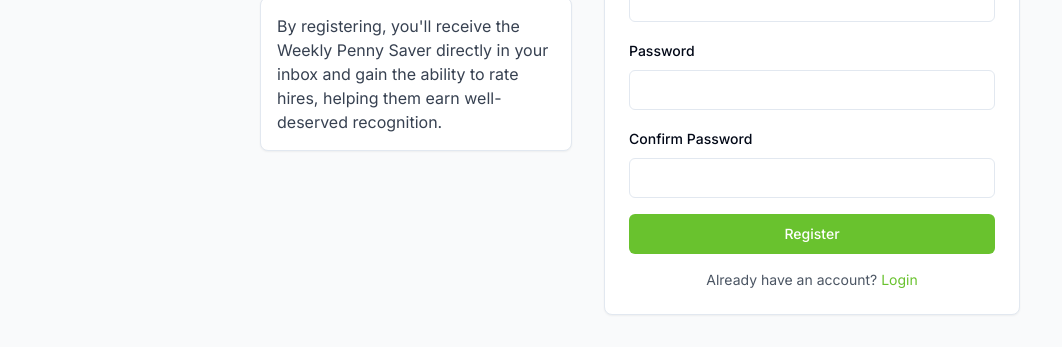
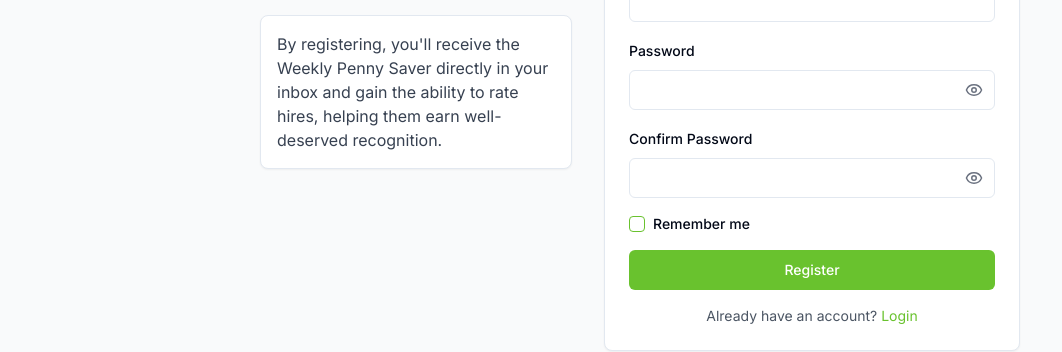
Before and after one commit to HausbaumBiz/Dad, a Next.js app: page /user-register in a window 1280 px wide. Shown: the part 521-873 px from the top of the page, without its empty margins (0-1062 px from the left). Built offline with nearby package versions, Linux system fonts and the light colour scheme.

Commit message:
feat: add "Show Password" toggle and "Remember Me" checkbox to registration page
Co-authored-by: null <173468837+HausbaumBiz@users.noreply.github.com>

```diff
--- a/app/user-register/page.tsx
+++ b/app/user-register/page.tsx
@@ -12,10 +12,15 @@ import { Label } from "@/components/ui/label"
 import { ChevronLeft } from "lucide-react"
 import { registerUser } from "@/app/actions/user-actions"
 import { useToast } from "@/components/ui/use-toast"
+import { Checkbox } from "@/components/ui/checkbox"
+import { Eye, EyeOff } from "lucide-react"
 
 export default function UserRegisterPage() {
   const { toast } = useToast()
   const [isSubmitting, setIsSubmitting] = useState(false)
+  const [showPassword, setShowPassword] = useState(false)
+  const [showConfirmPassword, setShowConfirmPassword] = useState(false)
+  const [rememberMe, setRememberMe] = useState(false)
   const [formData, setFormData] = useState({
     firstName: "",
     lastName: "",
@@ -40,6 +45,9 @@ export default function UserRegisterPage() {
       Object.entries(formData).forEach(([key, value]) => {
         formDataObj.append(key, value)
       })
+
+      // Add remember me value
+      formDataObj.append("rememberMe", rememberMe.toString())
 
       // Call the server action
       const result = await registerUser(formDataObj)
@@ -125,18 +133,53 @@ export default function UserRegisterPage() {
 
                 <div className="space-y-2">
                   <Label htmlFor="password">Password</Label>
-                  <Input id="password" type="password" value={formData.password} onChange={handleChange} required />
+                  <div className="relative">
+                    <Input
+                      id="password"
+                      type={showPassword ? "text" : "password"}
+                      value={formData.password}
+                      onChange={handleChange}
+                      required
+                    />
+                    <button
+                      type="button"
+                      className="absolute right-3 top-1/2 -translate-y-1/2 text-gray-500 hover:text-gray-700"
+                      onClick={() => setShowPassword(!showPassword)}
+                    >
+                      {showPassword ? <EyeOff size={18} /> : <Eye size={18} />}
+                    </button>
+                  </div>
                 </div>
 
                 <div className="space-y-2">
                   <Label htmlFor="confirmPassword">Confirm Password</Label>
-                  <Input
-                    id="confirmPassword"
-                    type="password"
-                    value={formData.confirmPassword}
-                    onChange={handleChange}
-                    required
+                  <div className="relative">
+                    <Input
+                      id="confirmPassword"
+                      type={showConfirmPassword ? "text" : "password"}
+                      value={formData.confirmPassword}
+                      onChange={handleChange}
+                      required
+                    />
+                    <button
+                      type="button"
+                      className="absolute right-3 top-1/2 -translate-y-1/2 text-gray-500 hover:text-gray-700"
+                      onClick={() => setShowConfirmPassword(!showConfirmPassword)}
+                    >
+                      {showConfirmPassword ? <EyeOff size={18} /> : <Eye size={18} />}
+                    </button>
+                  </div>
+                </div>
+
+                <div className="flex items-center space-x-2">
+                  <Checkbox
+                    id="rememberMe"
+                    checked={rememberMe}
+                    onCheckedChange={(checked) => setRememberMe(checked === true)}
                   />
+                  <Label htmlFor="rememberMe" className="text-sm cursor-pointer">
+                    Remember me
+                  </Label>
                 </div>
 
                 <Button
```
